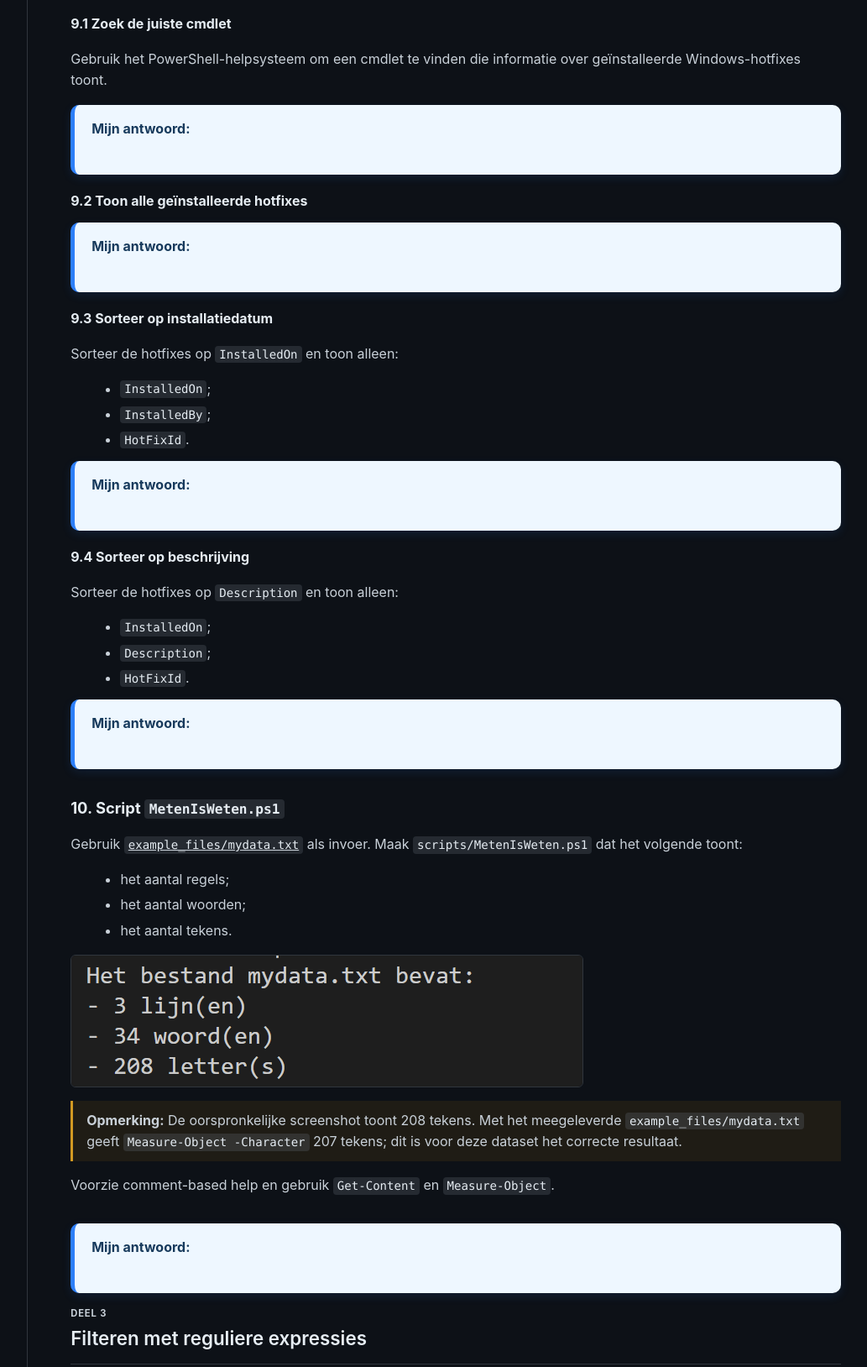
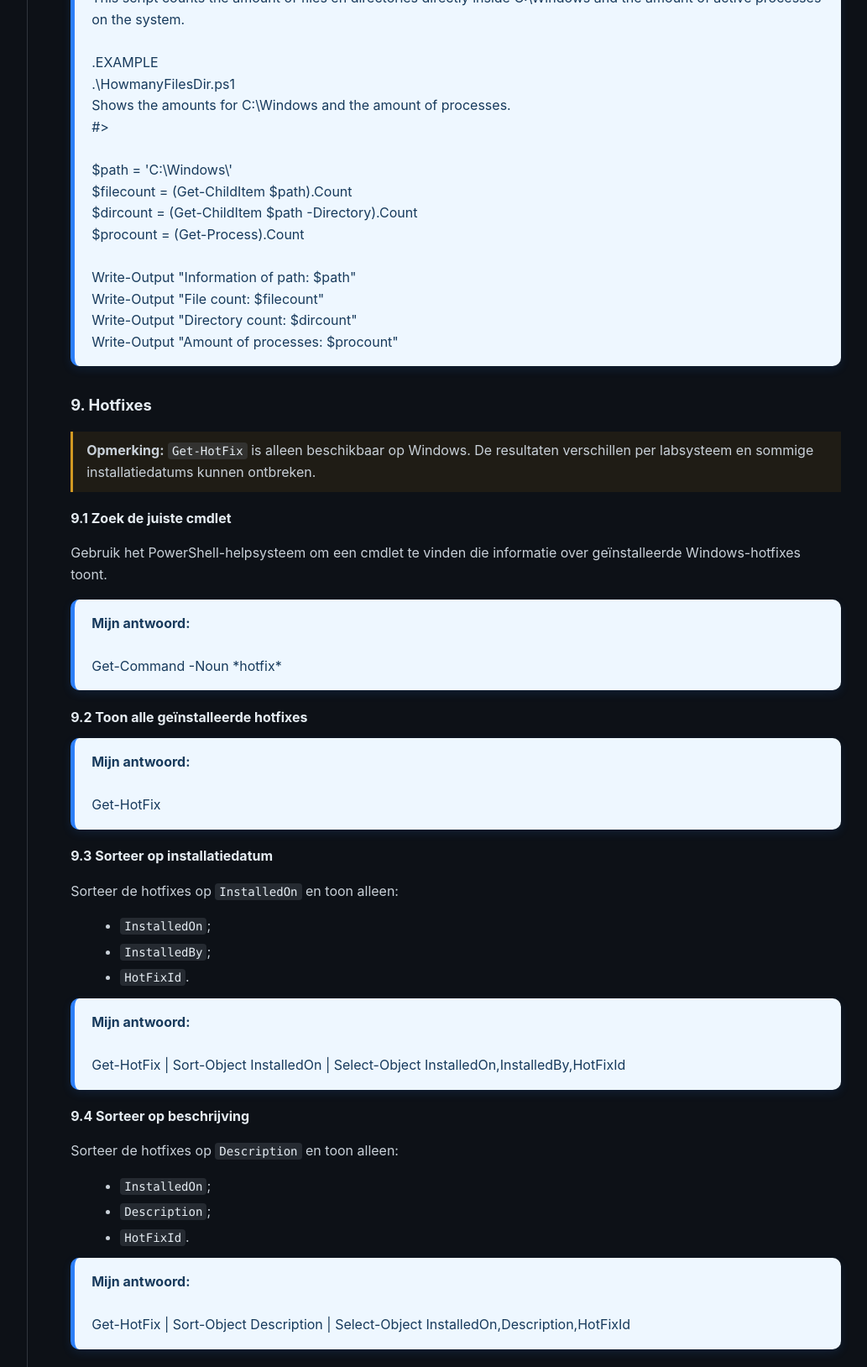
Before and after one commit to PXL-SNE-AutomationAndScripting2627/Scripting-Automation---Lab-exercises, a plain HTML site: page ps-02-ext-lab/answers.html in a window 1280 px wide. Shown: the part 9213-10841 px from the top of the page at 84% size, without its empty margins (227-1260 px from the left). Drawn offline with Linux system fonts and the light colour scheme.

Commit message:
Tasks: Deel 2  - finished

```diff
--- a/ps-02-ext-lab/answers.html
+++ b/ps-02-ext-lab/answers.html
@@ -343,6 +343,27 @@
         <div style="background:#eef7ff; border-left:5px solid #2d7ff9; border-radius:10px; padding:1rem 1.25rem; margin:0.75rem 0 1rem; color:#173a5c; box-shadow:0 4px 12px rgba(45,127,249,0.12);">
             <strong>Mijn antwoord:</strong><br><br>
 
+              <#<br><br>
+              .SYNOPSIS<br>
+              Shows the amount of files, directories and processes.<br>
+              <br>
+              .DESCRIPTION<br>
+              This script counts the amount of files en directories directly inside C:\Windows and the amount of active processes on the system.<br>
+              <br>
+              .EXAMPLE<br>
+              .\HowmanyFilesDir.ps1<br>
+              Shows the amounts for C:\Windows and the amount of processes.<br>
+              #>
+              <br><br>
+              $path = 'C:\Windows\'<br>
+              $filecount = (Get-ChildItem $path).Count<br>
+              $dircount = (Get-ChildItem $path -Directory).Count<br>
+              $procount = (Get-Process).Count<br>
+              <br>
+              Write-Output "Information of path: $path"<br>
+              Write-Output "File count: $filecount"<br>
+              Write-Output "Directory count: $dircount"<br>
+              Write-Output "Amount of processes: $procount"
         </div>
 
           <h3>9. Hotfixes</h3>
@@ -352,14 +373,14 @@
 
         <div style="background:#eef7ff; border-left:5px solid #2d7ff9; border-radius:10px; padding:1rem 1.25rem; margin:0.75rem 0 1rem; color:#173a5c; box-shadow:0 4px 12px rgba(45,127,249,0.12);">
             <strong>Mijn antwoord:</strong><br><br>
-
+            Get-Command -Noun *hotfix*
         </div>
 
           <h4>9.2 Toon alle geïnstalleerde hotfixes</h4>
 
         <div style="background:#eef7ff; border-left:5px solid #2d7ff9; border-radius:10px; padding:1rem 1.25rem; margin:0.75rem 0 1rem; color:#173a5c; box-shadow:0 4px 12px rgba(45,127,249,0.12);">
             <strong>Mijn antwoord:</strong><br><br>
-
+            Get-HotFix
         </div>
 
           <h4>9.3 Sorteer op installatiedatum</h4>
@@ -372,7 +393,7 @@
 
         <div style="background:#eef7ff; border-left:5px solid #2d7ff9; border-radius:10px; padding:1rem 1.25rem; margin:0.75rem 0 1rem; color:#173a5c; box-shadow:0 4px 12px rgba(45,127,249,0.12);">
             <strong>Mijn antwoord:</strong><br><br>
-
+            Get-HotFix | Sort-Object InstalledOn | Select-Object InstalledOn,InstalledBy,HotFixId
         </div>
 
           <h4>9.4 Sorteer op beschrijving</h4>
@@ -385,7 +406,7 @@
 
         <div style="background:#eef7ff; border-left:5px solid #2d7ff9; border-radius:10px; padding:1rem 1.25rem; margin:0.75rem 0 1rem; color:#173a5c; box-shadow:0 4px 12px rgba(45,127,249,0.12);">
             <strong>Mijn antwoord:</strong><br><br>
-
+            Get-HotFix | Sort-Object Description | Select-Object InstalledOn,Description,HotFixId
         </div>
 
           <h3>10. Script <code>MetenIsWeten.ps1</code></h3>
@@ -402,7 +423,27 @@
 
         <div style="background:#eef7ff; border-left:5px solid #2d7ff9; border-radius:10px; padding:1rem 1.25rem; margin:0.75rem 0 1rem; color:#173a5c; box-shadow:0 4px 12px rgba(45,127,249,0.12);">
             <strong>Mijn antwoord:</strong><br><br>
-
+            <#<br>
+            .SYNOPSIS<br>
+            Shows the amount of lines, words and characters inside mydata.txt<br>
+            <br>
+            .DESCRIPTION<br>
+            This script counts all the amounts.<br>
+            <br>
+            .EXAMPLE<br>
+            .\MetenIsWeten.ps1<br>
+            Shows the amount of lines, words and characters inside mydata.txt<br>
+            #><br>
+            <br>
+            $sourcefile = 'C:\Projects\ps-01-ext-lab-AngeloSwitonPXL\ps-02-ext-lab\example_files\mydata.txt'<br>
+            $linecount = (Get-Content $sourcefile | Measure-Object -Line).Lines<br>
+            $wordcount = (Get-Content $sourcefile | Measure-Object -Word).Words<br>
+            $charcount = (Get-Content $sourcefile | Measure-Object -Character).Characters<br>
+            <br>
+            Write-Output "The file mydata.txt contains"<br>
+            Write-Output "$linecount line(es)"<br>
+            Write-Output "$wordcount word(s)"<br>
+            Write-Output "$charcount character(s)"<br>
         </div>
 
         <section class="docs-section" id="deel-3">
```
Also changed, not shown: 2 other files.
